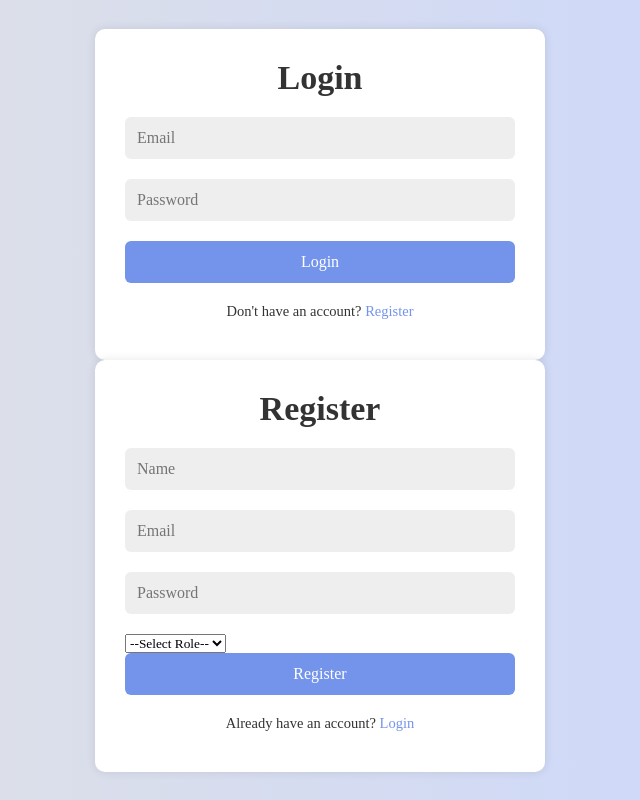
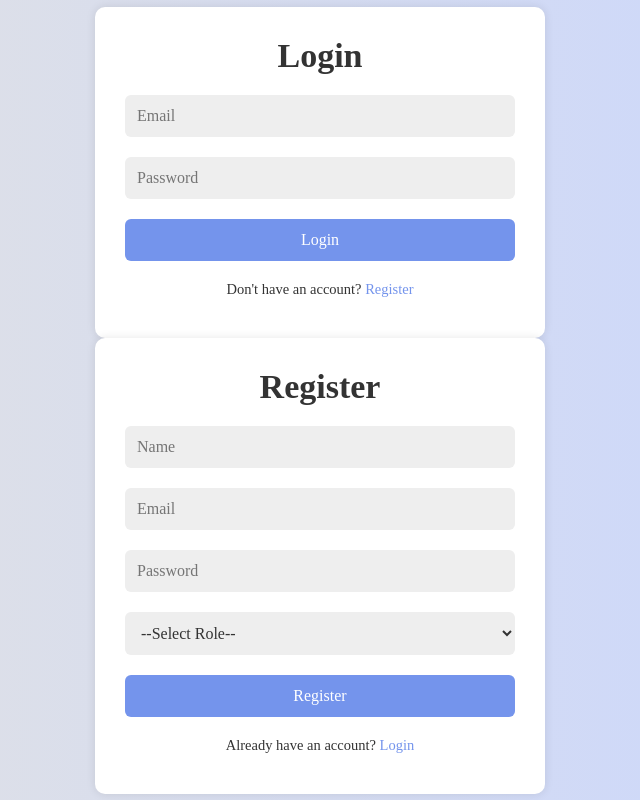
Before and after one commit to atommnava/Fatima, a PHP site: page /index2.html in a window 1280 px wide. Shown: the whole page, without its empty margins (320-960 px from the left). Run offline with PHP 8.4, Linux system fonts and the light colour scheme; some web fonts are replaced.

Commit message:
Commit desde remoto

```diff
--- a/src/style2.css
+++ b/src/style2.css
@@ -35,7 +35,8 @@ h2 {
     margin-bottom: 20px;
 }
 
-input {
+input,
+select {
     width: 100%;
     padding: 12px;
     background: #eee;
```
